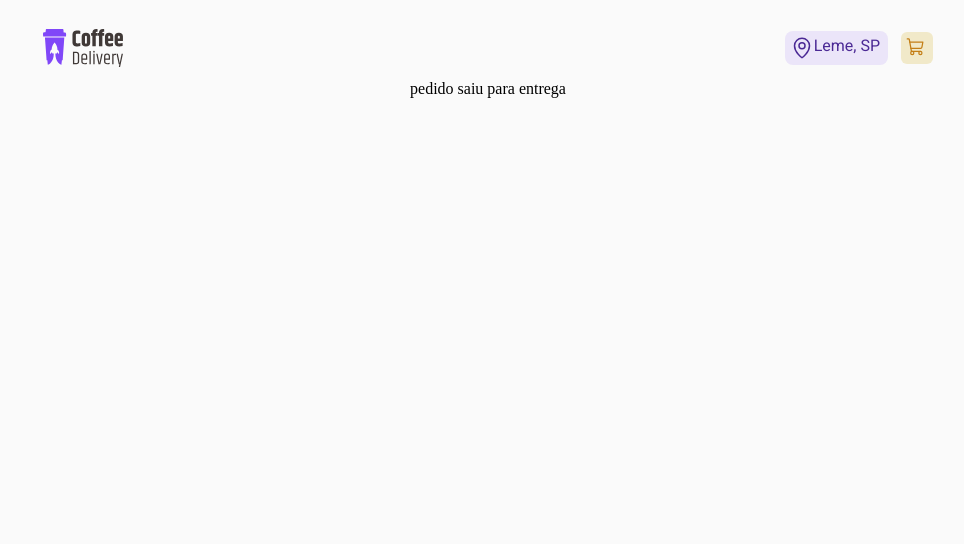
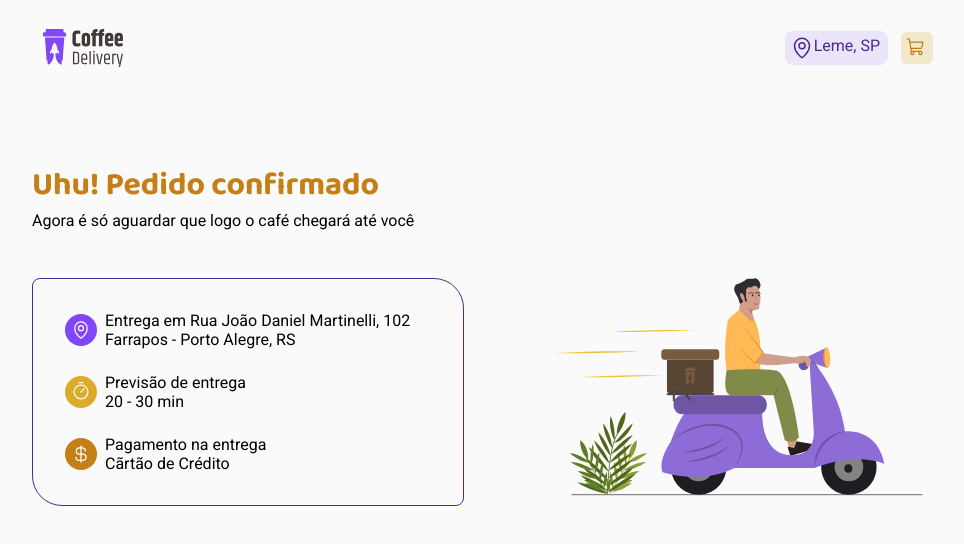
Before and after one commit to thalesmenz/CoffeDelivery-react, a React (Vite) app: page /success in a window 1280 px wide. Shown: the top 544 px of the page, without its empty margins (152-1116 px from the left). Built offline with nearby package versions, Linux system fonts and the light colour scheme.

Commit message:
pagina de success completa

```diff
--- a/src/pages/Home/components/Brand/Slogan/index.tsx
+++ b/src/pages/Home/components/Brand/Slogan/index.tsx
@@ -6,7 +6,7 @@ export function Slogan() {
         <ContainerDivsText>
             <Divs>
                 <P>
-                <Ashopping href="">
+                <Ashopping>
                     <ShoppingCart size={20} />
                 </Ashopping>
                     Compra simples e segura
--- a/src/pages/Payment/styles.ts
+++ b/src/pages/Payment/styles.ts
@@ -3,7 +3,6 @@ import styled from "styled-components";
 export const ContainerPayment = styled.div`
     width: 100%;
     display: flex;
-    justify-content: center;
     gap: 3em;
     `
 
--- a/src/pages/Success/index.tsx
+++ b/src/pages/Success/index.tsx
@@ -1,7 +1,70 @@
+import { ContainerSuccess, ContainerTitle, P1, ContainerInfos, Img, ContainerText, Arelogio, Adollar, AmapPin } from "./styles";
+import MotoBoy from './../../assets/MotoBoy.svg'
+import { CurrencyDollar, MapPin, Timer } from "phosphor-react";
+
 export function Success() {
     return (
+        <ContainerSuccess>
+            <div>
+            <ContainerTitle>
+                <P1>
+                    Uhu! Pedido confirmado
+                </P1>
+                <p>
+                    Agora é só aguardar que logo o café chegará até você
+                </p>
+            </ContainerTitle>
+
         <div>
-            pedido saiu para entrega
+
         </div>
+            <ContainerInfos>
+                <ContainerText>
+                <AmapPin>
+                    <MapPin size={20}/>
+                </AmapPin>
+                    <div>
+                        <p>
+                            Entrega em Rua João Daniel Martinelli, 102
+                        </p>
+                        <p>
+                            Farrapos - Porto Alegre, RS
+                        </p>
+                    </div>
+
+                </ContainerText>
+
+                <ContainerText>
+                    <Arelogio>
+                        <Timer size={20} />
+                    </Arelogio>
+                    <div>
+                        <p>
+                            Previsão de entrega
+                        </p>
+                        <p>
+                            20 - 30 min
+                        </p>
+                    </div>
+                </ContainerText>
+
+                <ContainerText>
+                    <Adollar>
+                        <CurrencyDollar size={20} />
+                    </Adollar>
+                        <div>
+                            <p>
+                                Pagamento na entrega
+                            </p>
+                            <p>
+                                Cãrtão de Crédito
+                            </p>
+                        </div>
+                    </ContainerText>
+
+            </ContainerInfos>
+            </div>
+                <Img src={MotoBoy} alt="" />
+        </ContainerSuccess>
     )
 }
--- /dev/null
+++ b/src/pages/Success/styles.ts
@@ -0,0 +1,74 @@
+import styled from "styled-components";
+
+export const ContainerSuccess = styled.div`
+    width: 100%;
+    display: flex;
+    justify-content: center;
+    align-items: flex-end;
+    gap: 5rem;
+`
+
+export const ContainerTitle = styled.div`
+    margin-top: 5rem;
+`
+
+export const P1 = styled.p`
+    color: ${props => props.theme["yellow-dark"]};
+    font-family: 'Baloo 2', sans-serif;
+    font-size: 2rem;
+    font-weight: bold;
+`
+
+export const ContainerInfos = styled.div`
+    width: 27rem;
+    display: flex;
+    flex-direction: column;
+    gap: 1.5rem;
+    margin-top: 3rem;
+    border: 1px solid ${props => props.theme["purple-dark"]};
+    padding: 2rem 2rem;
+    border-radius: 8px 30px 8px 30px;
+`
+
+export const Img = styled.img`
+    width: 25rem;
+`
+
+export const ContainerText = styled.div`
+    display: flex;
+    align-items: center;
+    gap: 0.5rem;
+`
+
+export const Arelogio = styled.a`
+    width: 2rem;
+    height: 2rem;
+    background: ${props => props.theme.yellow};
+    color:  ${props => props.theme.white};
+    display: flex;
+    justify-content: center;
+    align-items: center;
+    border-radius: 50%;
+`
+
+export const AmapPin = styled.a`
+    width: 2rem;
+    height: 2rem;
+    background: ${props => props.theme.purple};
+    color:  ${props => props.theme.white};
+    display: flex;
+    justify-content: center;
+    align-items: center;
+    border-radius: 50%;
+`
+
+export const Adollar = styled.a`
+    width: 2rem;
+    height: 2rem;
+    background: ${props => props.theme['yellow-dark']};
+    color:  ${props => props.theme.white};
+    display: flex;
+    justify-content: center;
+    align-items: center;
+    border-radius: 50%;
+`
```
Also changed, not shown: src/assets/MotoBoy.svg (added).
